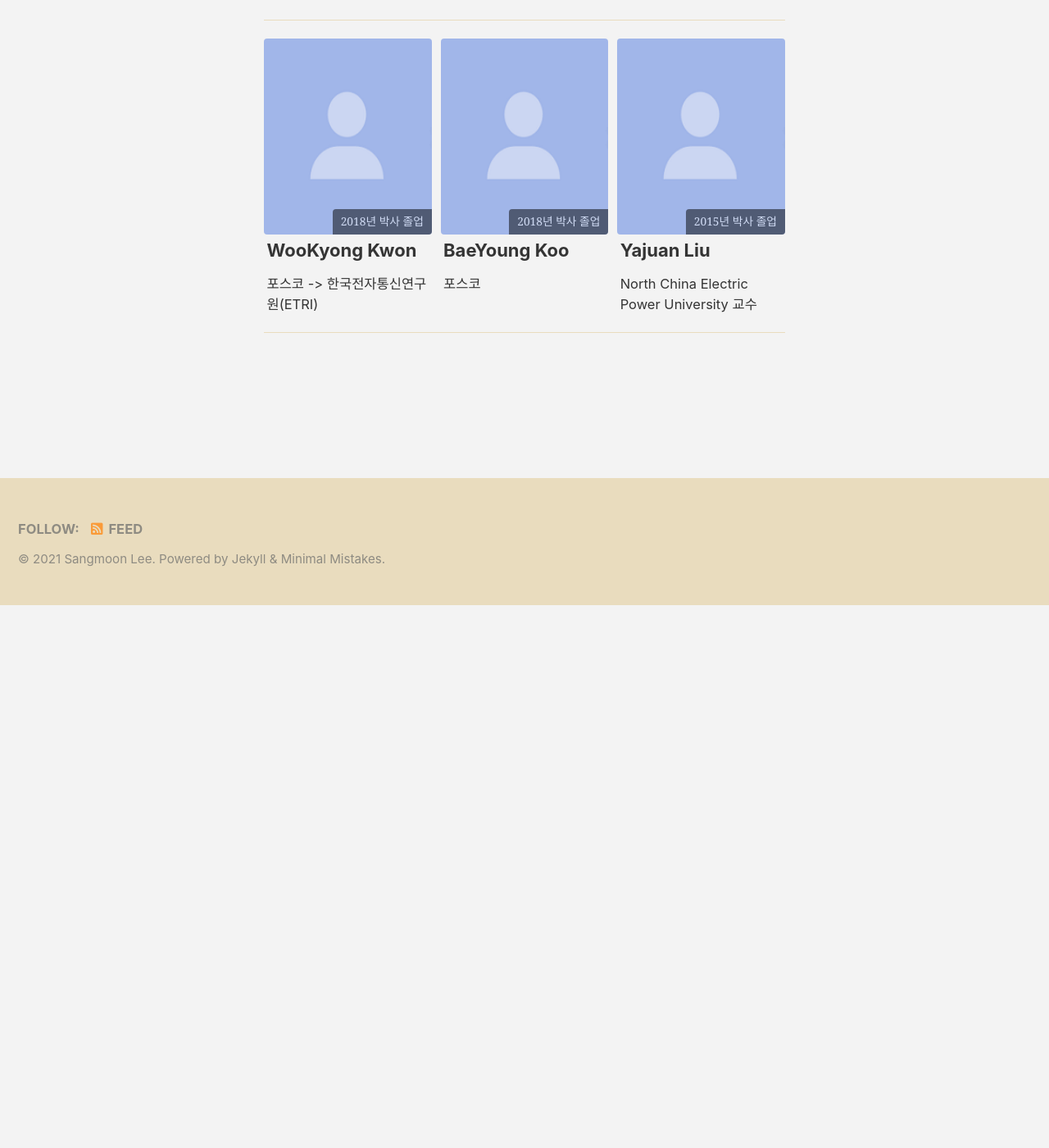
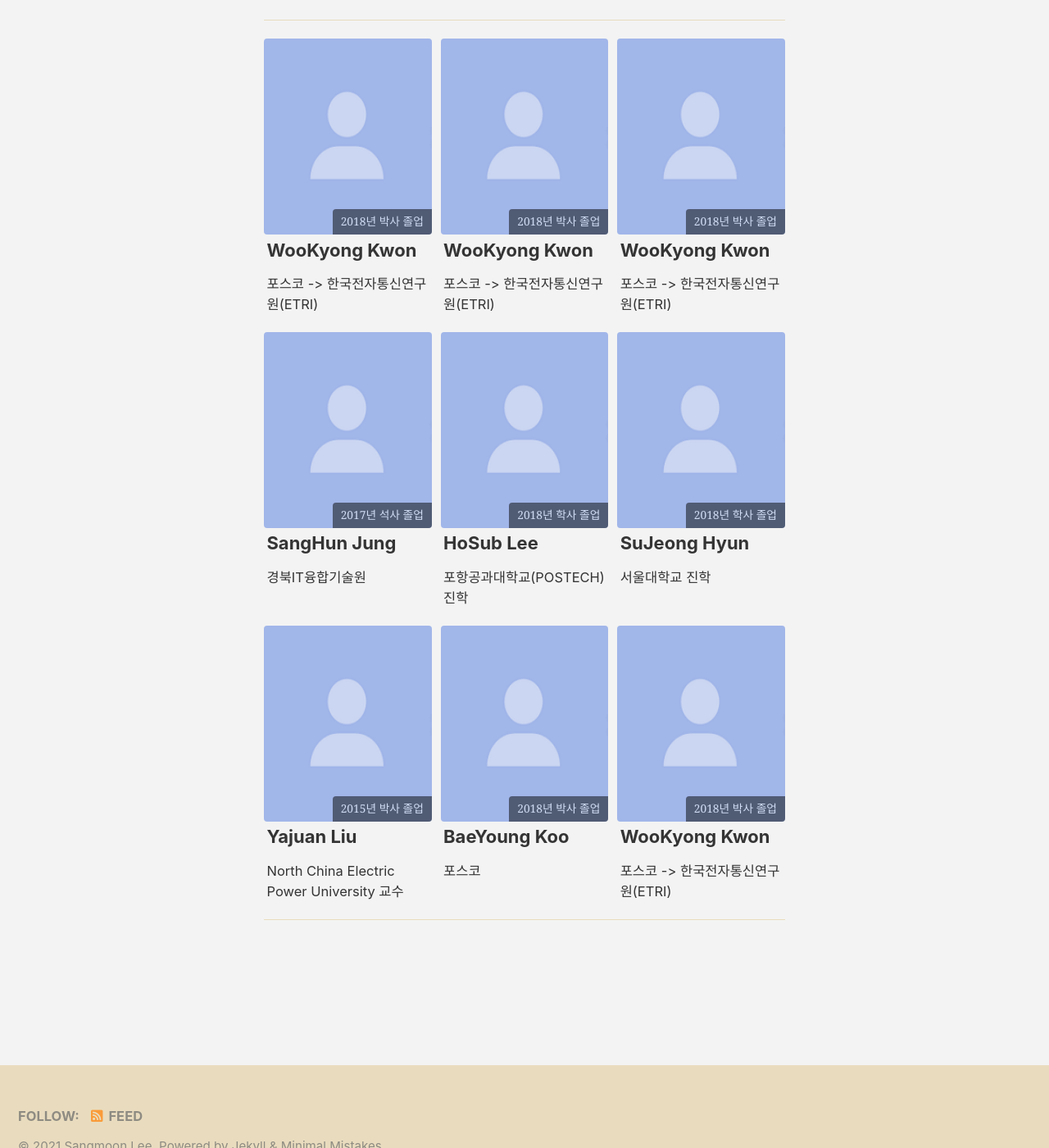
Before and after one commit to CPSC-LAB/CPSC-LAB.github.io, a Jekyll site: the page built from _pages/members.md, in a window 1280 px wide and 1400 px high, scrolled down 3036 px. Shown: the whole window at 82% size. Built offline with Jekyll 4.4.1, drawn with Linux system fonts in a browser that asks for light colours; cached includes are drawn as plain includes; before the commit the page ends 3774 px from its top, so only the background shows below that.

Commit message:
Update members.md

```diff
--- a/_pages/members.md
+++ b/_pages/members.md
@@ -55,12 +55,41 @@ feature_row4:
     excerpt : "포스코 -> 한국전자통신연구원(ETRI)"
   - image_path: /assets/images/members/noface.jpg
     image_caption: "2018년 박사 졸업"
-    title: "BaeYoung Koo"
-    excerpt : "포스코"
+    title: "WooKyong Kwon"
+    excerpt : "포스코 -> 한국전자통신연구원(ETRI)"
+  - image_path: /assets/images/members/noface.jpg
+    image_caption: "2018년 박사 졸업"
+    title: "WooKyong Kwon"
+    excerpt : "포스코 -> 한국전자통신연구원(ETRI)"
+
+  - image_path: /assets/images/members/noface.jpg
+    image_caption: "2017년 석사 졸업"
+    title: "SangHun Jung"
+    excerpt : "경북IT융합기술원"
+  - image_path: /assets/images/members/noface.jpg
+    image_caption: "2018년 학사 졸업"
+    title: "HoSub Lee"
+    excerpt : "포항공과대학교(POSTECH) 진학"
+  - image_path: /assets/images/members/noface.jpg
+    image_caption: "2018년 학사 졸업"
+    title: "SuJeong Hyun"
+    excerpt : "서울대학교 진학"
+
+
+
   - image_path: /assets/images/members/noface.jpg
     image_caption: "2015년 박사 졸업"
     title: "Yajuan Liu"
     excerpt : "North China Electric Power University 교수"
+  - image_path: /assets/images/members/noface.jpg
+    image_caption: "2018년 박사 졸업"
+    title: "BaeYoung Koo"
+    excerpt : "포스코"
+  - image_path: /assets/images/members/noface.jpg
+    image_caption: "2018년 박사 졸업"
+    title: "WooKyong Kwon"
+    excerpt : "포스코 -> 한국전자통신연구원(ETRI)"
+
 
 ---
 
```
